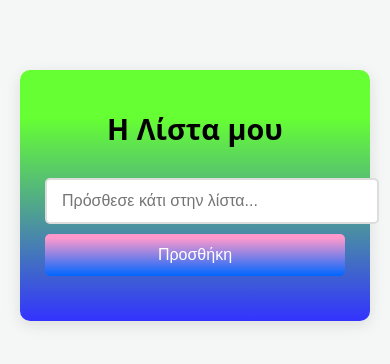
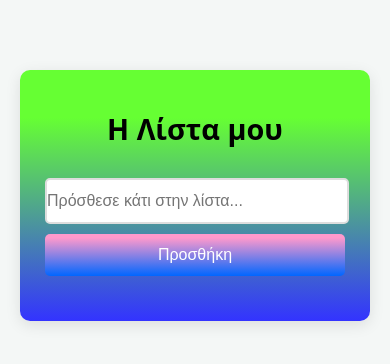
Before and after one commit to PanApos/To_Do_List, a plain HTML site: page index.html in a window 390 px wide. Drawn offline with Linux system fonts and the light colour scheme; a web font is replaced by a local one.

Commit message:
Fix issue with input task. Better responsive view now.

```diff
--- a/style.css
+++ b/style.css
@@ -33,7 +33,7 @@ h1 {
 
 #taskInput {
     flex-grow: 1;
-    padding: 12px 15px;
+    padding: 12px 0px;
     border: 2px solid #ddd;
     border-radius: 5px;
     font-size: 1em;
```
